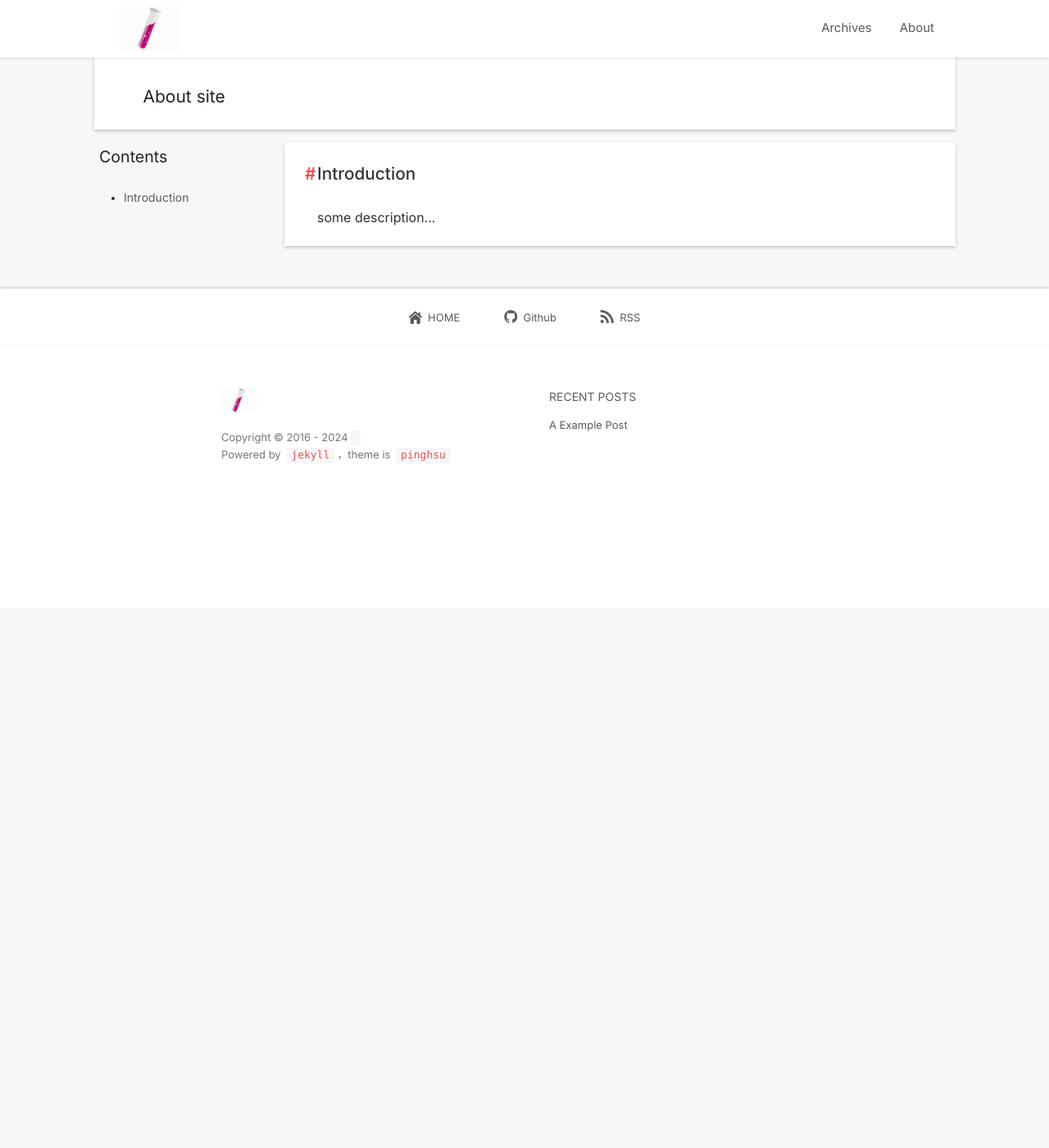
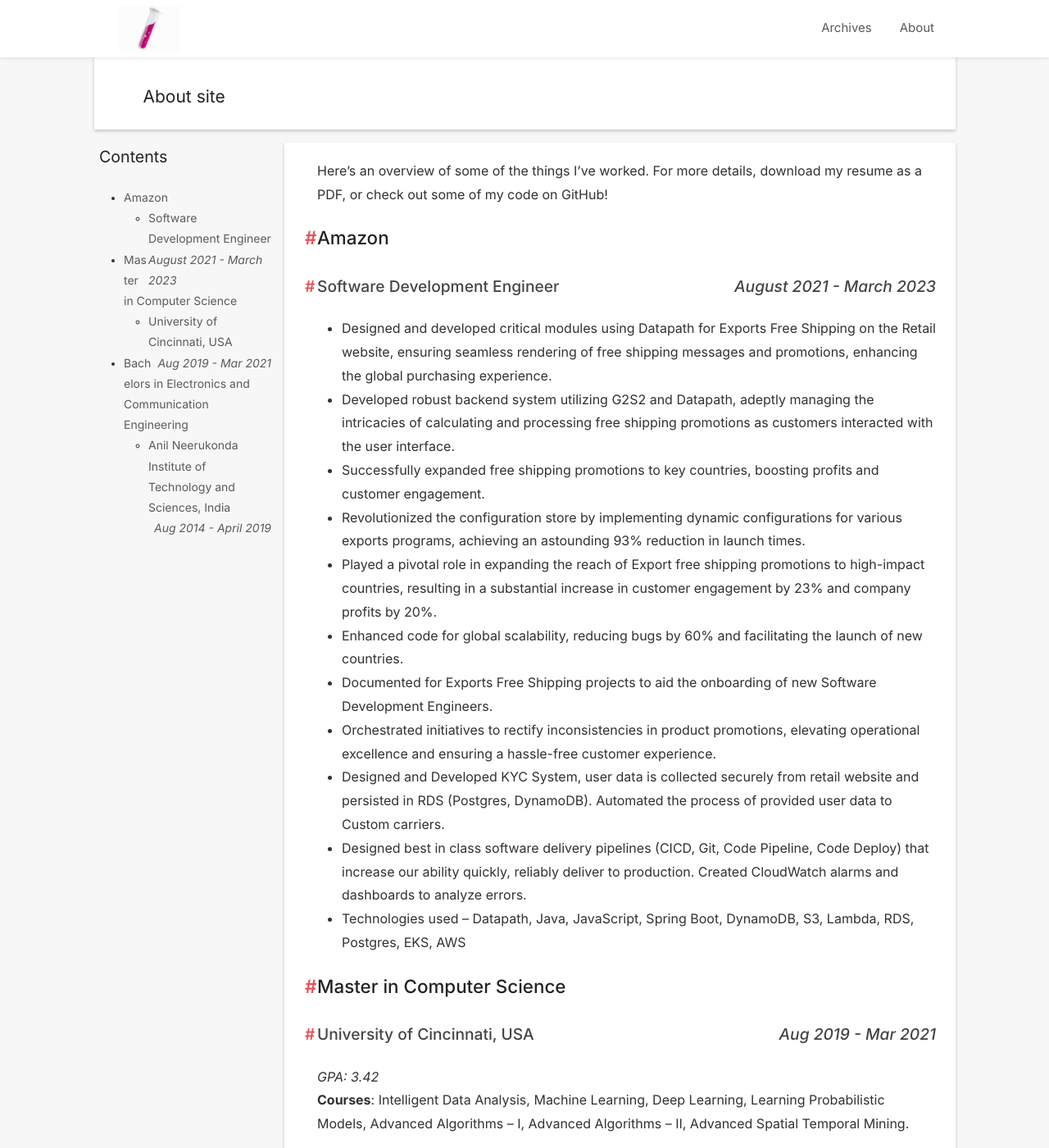
Before and after one commit to Rohit-Potnuru/Rohit-Potnuru.github.io, a Jekyll site: the page built from about.md, in a window 1280 px wide and 1400 px high. Shown: the whole window at 82% size. Built offline with Jekyll 4.4.1, drawn with Linux system fonts in a browser that asks for light colours; nearby versions of some CDN libraries; comment, search, counter and statistics services are not loaded; some of the changed text lies outside the part shown.

Commit message:
Update about.md

```diff
--- a/about.md
+++ b/about.md
@@ -6,6 +6,36 @@ title: About site
 * content
 {:toc}
 
-## Introduction
+Here's an overview of some of the things I've worked. For more details, download my resume as a PDF, or check out some of my code on GitHub!
 
-some description...
+# Amazon
+### Software Development Engineer  <span style="float:right;">_August 2021 - March 2023_</span>
+- Designed and developed critical modules using Datapath for Exports Free Shipping on the Retail website, ensuring
+seamless rendering of free shipping messages and promotions, enhancing the global purchasing experience.
+- Developed robust backend system utilizing G2S2 and Datapath, adeptly managing the intricacies of calculating and
+processing free shipping promotions as customers interacted with the user interface.
+- Successfully expanded free shipping promotions to key countries, boosting profits and customer engagement.
+- Revolutionized the configuration store by implementing dynamic configurations for various exports programs,
+achieving an astounding 93% reduction in launch times.
+- Played a pivotal role in expanding the reach of Export free shipping promotions to high-impact countries, resulting
+in a substantial increase in customer engagement by 23% and company profits by 20%.
+- Enhanced code for global scalability, reducing bugs by 60% and facilitating the launch of new countries.
+- Documented for Exports Free Shipping projects to aid the onboarding of new Software Development Engineers.
+- Orchestrated initiatives to rectify inconsistencies in product promotions, elevating operational excellence and
+ensuring a hassle-free customer experience.
+- Designed and Developed KYC System, user data is collected securely from retail website and persisted in RDS
+(Postgres, DynamoDB). Automated the process of provided user data to Custom carriers.
+- Designed best in class software delivery pipelines (CICD, Git, Code Pipeline, Code Deploy) that increase our ability
+quickly, reliably deliver to production. Created CloudWatch alarms and dashboards to analyze errors.
+- Technologies used – Datapath, Java, JavaScript, Spring Boot, DynamoDB, S3, Lambda, RDS, Postgres, EKS, AWS
+
+# Master in Computer Science
+### University of Cincinnati, USA  <span style="float:right;">_Aug 2019 - Mar 2021_</span>
+_GPA: 3.42_<br>
+**Courses**: Intelligent Data Analysis, Machine Learning, Deep Learning, Learning Probabilistic Models, Advanced Algorithms – I, Advanced Algorithms – II, Advanced Spatial Temporal Mining.
+
+
+# Bachelors in Electronics and Communication Engineering
+### Anil Neerukonda Institute of Technology and Sciences, India  <span style="float:right;">_Aug 2014 - April 2019_</span>
+_GPA: 3.12_<br>
+**Courses**: Computer Architecture Organization, Files Systems and Databases, Computer Networking, Data Structures, Digital Image Processing, Digital Electronics.
```
